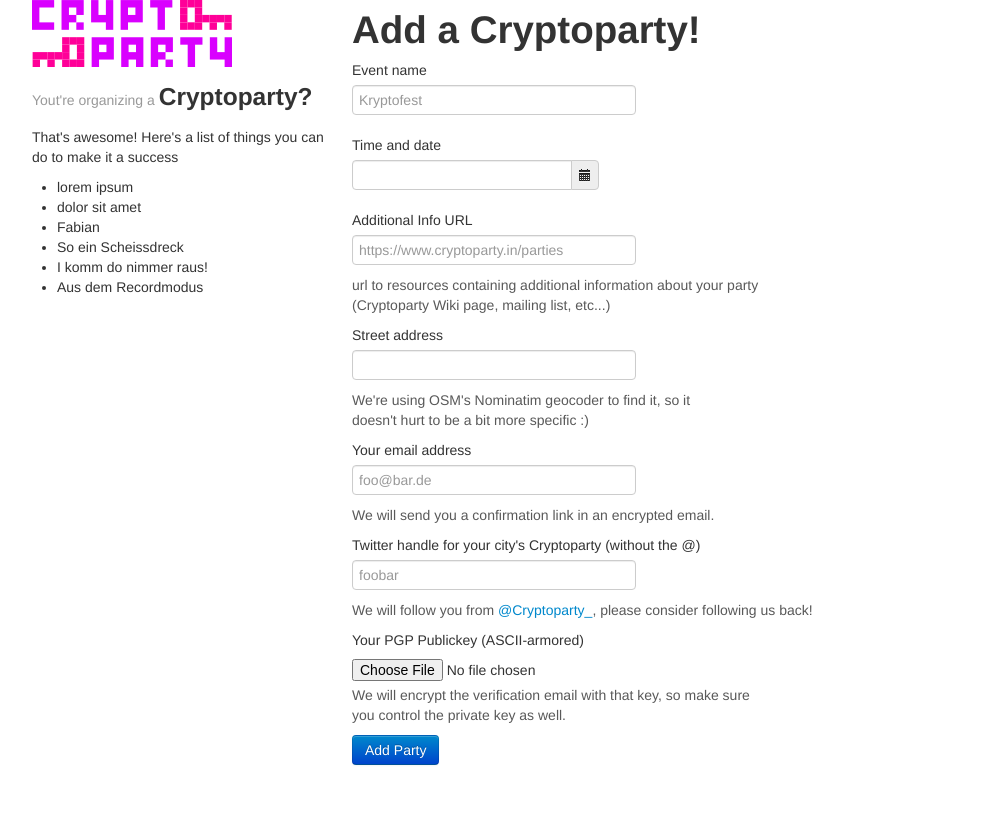
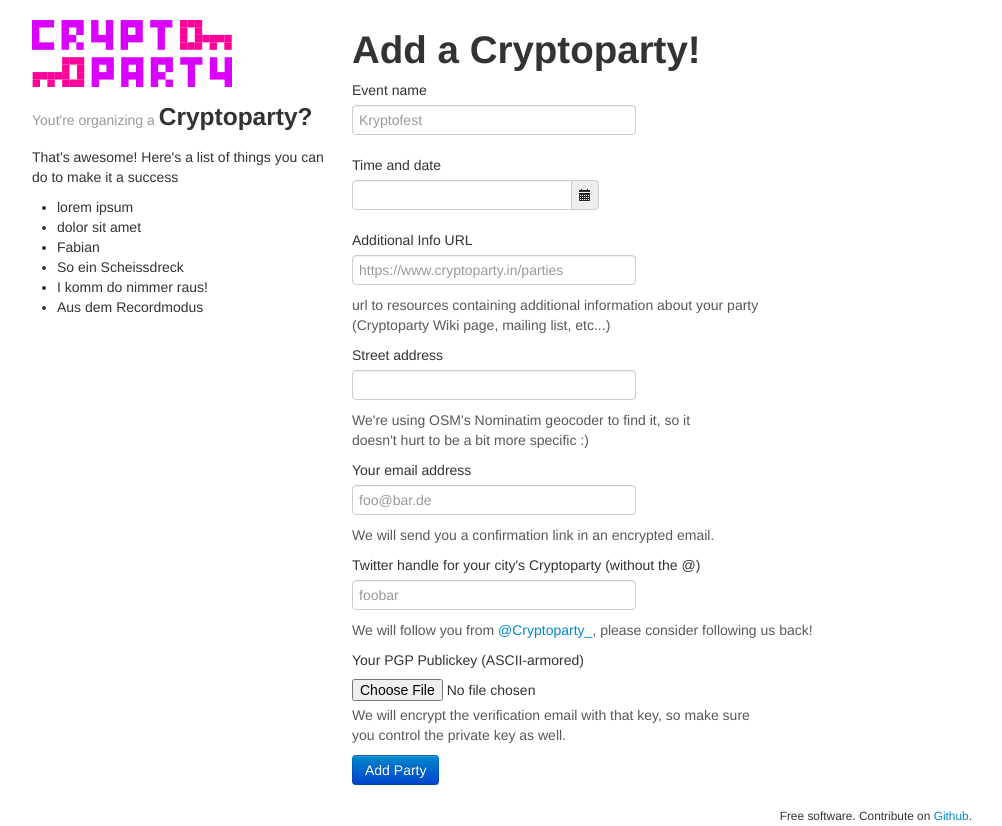
Before and after one commit to cryptoparty/cryptoparty.in, a Flask app: page /party/add in a window 1280 px wide. Shown: the whole page, without its empty margins (138-1140 px from the left). Before the commit the page ends 765 px from the top, so only its background shows below. Run offline with Flask 2, Linux system fonts and the light colour scheme; some libraries are stand-ins or nearby versions.

Commit message:
apply moritz' changes to party/add

```diff
--- a/cryptoparty/templates/add_party_new.html
+++ b/cryptoparty/templates/add_party_new.html
@@ -8,6 +8,11 @@
 
   </head>
   <body>
+    <div class="navbar">
+        <!-- empty div for top padding -->
+    </div>
+
+    <div clas
     <div class="container">
     <noscript>
         <div class="alert"><strong>Oh, You don't like Javascript either.</strong> That's nice! But this site doesn't make much sense without it. So please switch to a reasonable broswer or add an exception in NoScript. Thanks!</div>
@@ -121,6 +126,12 @@
         </form>
 
 
+        <p class="pull-right">
+        <small>Free software. Contribute on <a href="https://github.com/cryptoparty/cryptoparty.in">Github</a>.</small>
+        </p>
+
+
+
     </div>
     <script src="/static/jquery-2.0.3.min.js"></script>
     <script src="/static/bootstrap/js/bootstrap.min.js"></script>
@@ -136,8 +147,10 @@
     </script>
 
 
+                </div>
 
-        </div>
+
+
    </div>
 
   </body>
```
